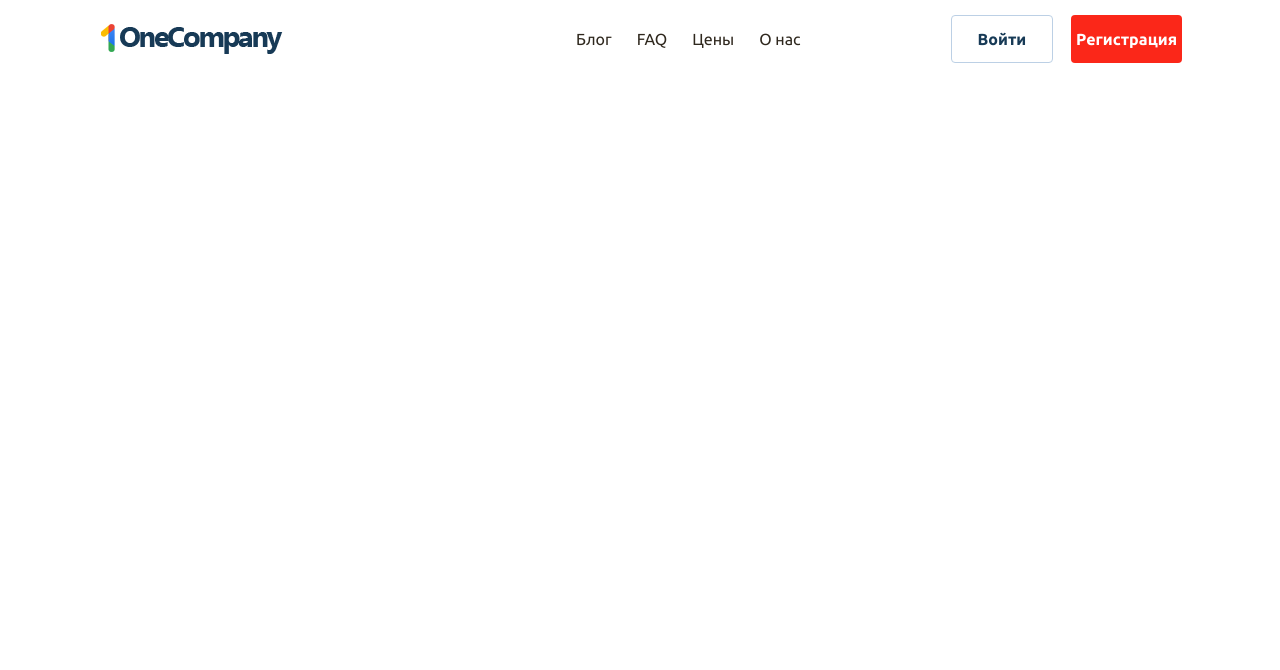
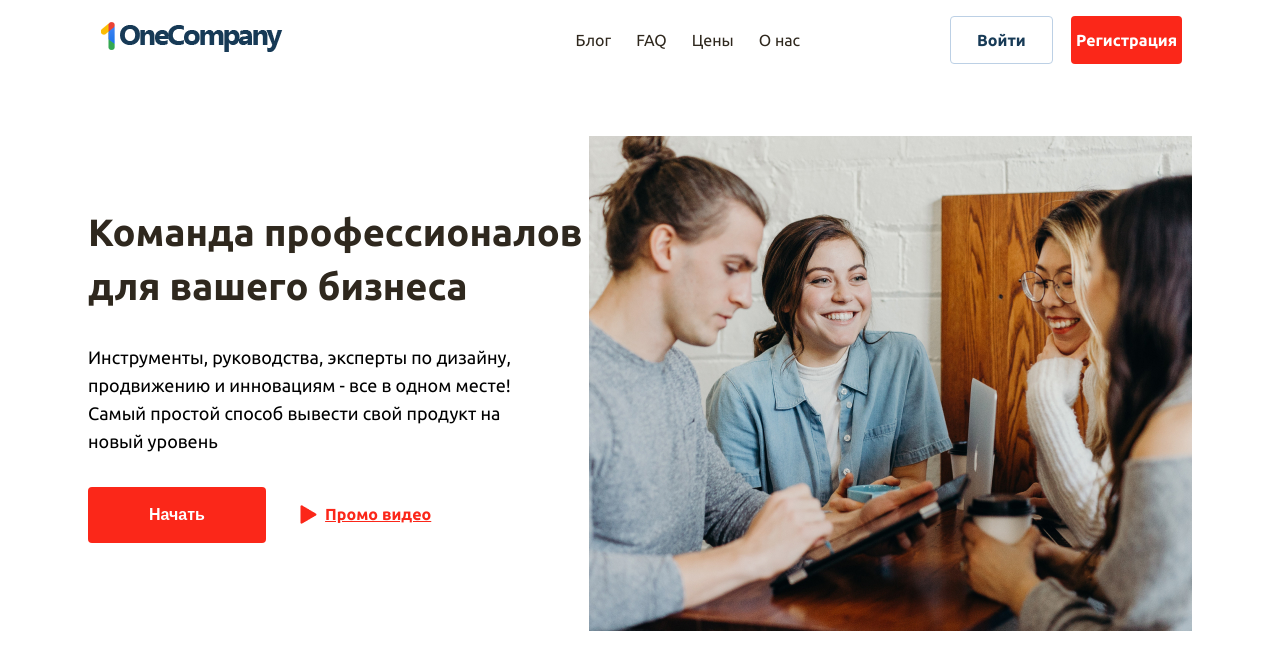
Before and after one commit to oceantiee/web, a plain HTML site: page index.html in a window 1280 px wide. Drawn offline with Linux system fonts and the light colour scheme.

Commit message:
section top

```diff
--- a/css/style.css
+++ b/css/style.css
@@ -4,11 +4,16 @@
 
 body {
     font-family: 'Ubuntu', sans-serif;
-
+    font-size: 18px;
+    line-height: 28px;
+    font-weight: 400;
 }
 
 .title {
     color: #2F281E;
+    font-weight: 700;
+    font-size: 36px;
+    line-height: 42px;
 }
 
 .container {
@@ -22,6 +27,7 @@ body {
     justify-content: space-between;
     align-items: center;
     height: 78px;
+    margin-bottom: 50px;
 }
 
 .header__logo {
@@ -56,6 +62,7 @@ body {
     color: #173A56;
     font-size: 16px;
     font-weight: 700;
+    line-height: 18px;
     padding: 14px 26px;
     border: 1px solid #BCD0E5;
     border-radius: 4px;
@@ -69,3 +76,53 @@ body {
     border-color: transparent;
     margin-left: 14px;
 }
+
+.top__inner {
+    padding: 77px 0 88px;
+    background-image: url(../images/top-bg.jpg);
+    background-repeat: no-repeat;
+    background-position: bottom right;
+}
+
+.top__title {
+    max-width: 501px;
+    font-size: 38px;
+    line-height: 54px;
+    margin-bottom: 30px;
+}
+
+.top__text {
+    max-width: 450px;
+    margin-bottom: 32px;
+}
+
+.top__btn {
+    font-size: 16px;
+    line-height: 18px;
+    font-weight: 700;
+    color: #fff;
+    background-color: #FB2719;
+    padding: 17px 59px;
+    border-radius: 4px;
+    border-color: transparent;
+}
+
+.top__link {
+    color: #FB2719;
+    font-size: 16px;
+    line-height: 18px;
+    font-weight: 700;
+    margin-left: 30px;
+    padding-left: 25px;
+    position: relative;
+}
+
+.top__link::before {
+    content: "";
+    position: absolute;
+    width: 17px;
+    height: 19px;
+    left: 0;
+    top: 0;
+    background-image: url(../images/play-promo.png);
+}
--- a/index.html
+++ b/index.html
@@ -1,5 +1,6 @@
 <!DOCTYPE html>
 <html lang="ru">
+
 <head>
     <meta charset="UTF-8">
     <meta name="viewport" content="width=device-width, initial-scale=1.0">
@@ -11,6 +12,7 @@
     <link rel="stylesheet" href="css/slick.css">
     <link rel="stylesheet" href="css/style.css">
 </head>
+
 <body>
 
     <header class="header">
@@ -44,8 +46,23 @@
         </div>
     </header>
 
-
+    <section class="top">
+        <div class="container">
+            <div class="top__inner">
+                <h1 class="top__title title">
+                    Команда профессионалов для вашего бизнеса
+                </h1>
+                <p class="top__text">
+                    Инструменты, руководства, эксперты по дизайну, продвижению и инновациям - все в одном месте! Самый
+                    простой способ вывести свой продукт на новый уровень
+                </p>
+                <button class="top__btn">Начать</button>
+                <a class="top__link" href="#">Промо видео</a>
+            </div>
+        </div>
+    </section>
 
 
 </body>
+
 </html>
```
Also changed, not shown: images/play-promo.png (added), images/top-bg.jpg (added).
